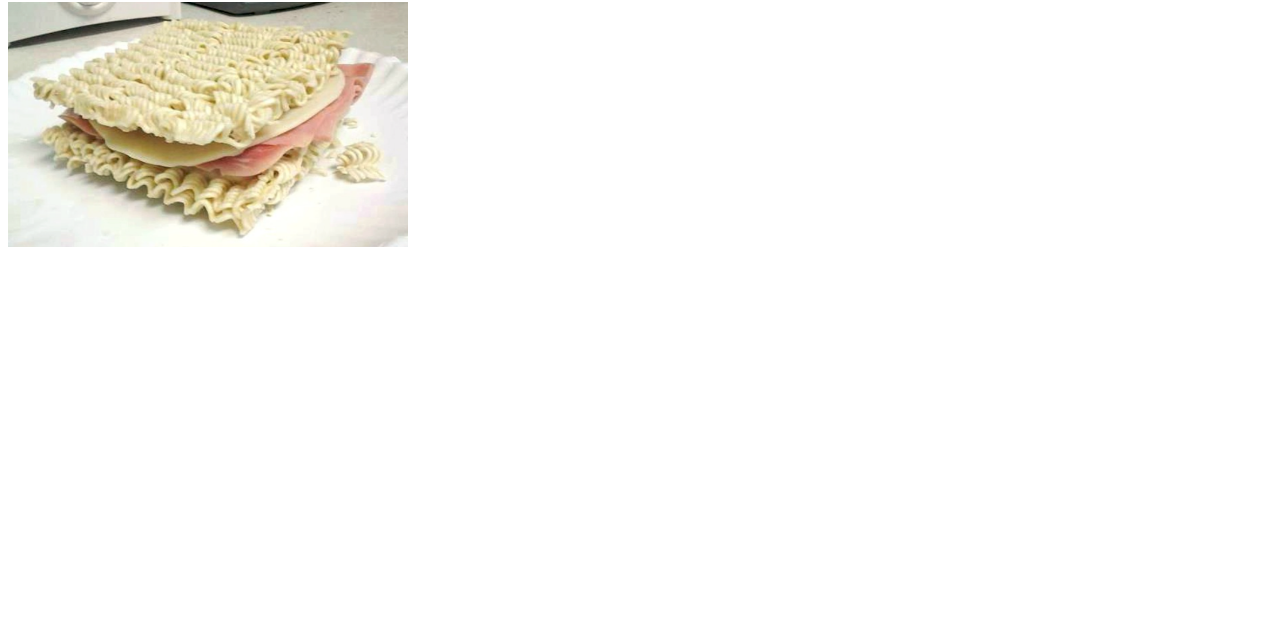
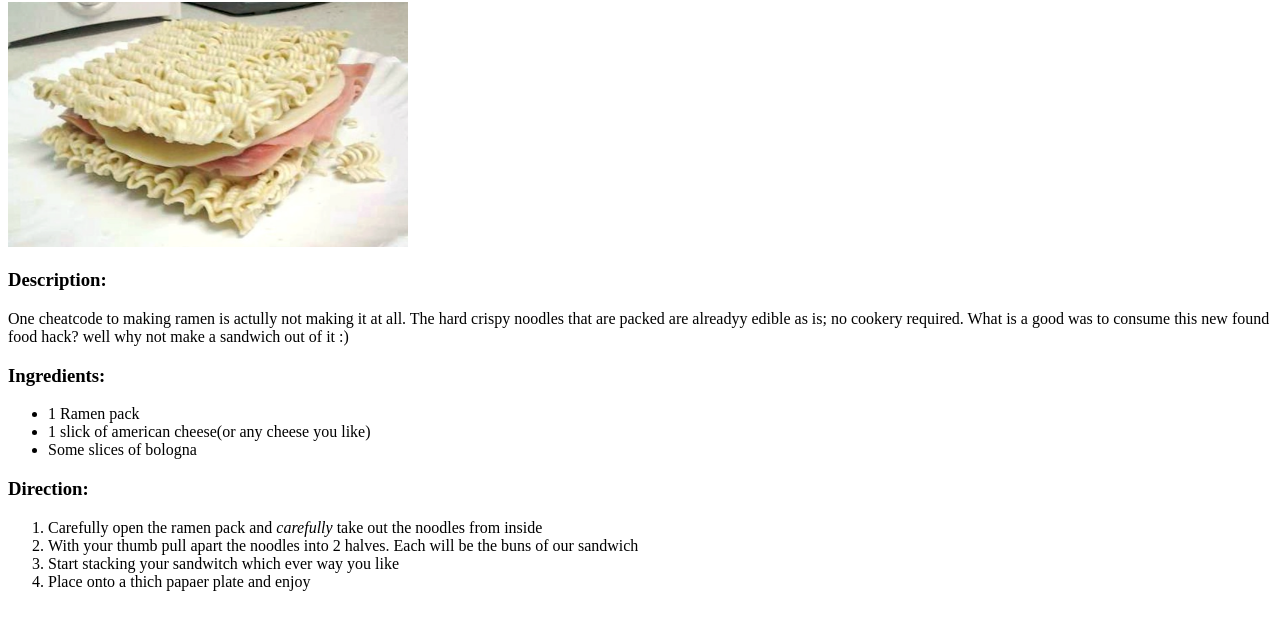
Before and after one commit to slimtanjim/odin-recipes, a plain HTML site: page pages/ramen-sandwitch.html in a window 1280 px wide. Shown: the part 107-736 px from the top of the page. Drawn offline with Linux system fonts and the light colour scheme.

Commit message:
finished ramen sandwitch

```diff
--- a/pages/ramen-sandwitch.html
+++ b/pages/ramen-sandwitch.html
@@ -2,7 +2,7 @@
 <html lang="en">
     <head>
         <meta charset="UTF-8">
-        <title> Ramen Sandwich</title>
+        <title>Ramen Sandwich</title>
     </head>
 
     <body>
@@ -10,7 +10,26 @@
         <h1>Ramen Sandwich</h1>
         <img src="../images/ramenSandwitch.jpeg" width="400" alt="image of sandwich with raw ramen as buns">
 
-        <p> </p>
+        <h3>Description: </h3>
+        <p>
+            One cheatcode to making ramen is actully not making it at all. The hard crispy noodles that
+            are packed are alreadyy edible as is; no cookery required. What is a good was to consume this
+            new found food hack? well why not make a sandwich out of it :)
+        </p>
 
+        <h3>Ingredients: </h3>
+        <ul>
+            <li>1 Ramen pack</li>
+            <li>1 slick of american cheese(or any cheese you like)</li>
+            <li>Some slices of bologna</li>
+        </ul>
+
+        <h3>Direction: </h3>
+        <ol>
+            <li>Carefully open the ramen pack and <em>carefully</em> take out the noodles from inside</li>
+            <li>With your thumb pull apart the noodles into 2 halves. Each will be the buns of our sandwich</li>
+            <li>Start stacking your sandwitch which ever way you like</li>
+            <li>Place onto a thich papaer plate and enjoy</li>
+        </ol>
     </body>
 </html>
```
